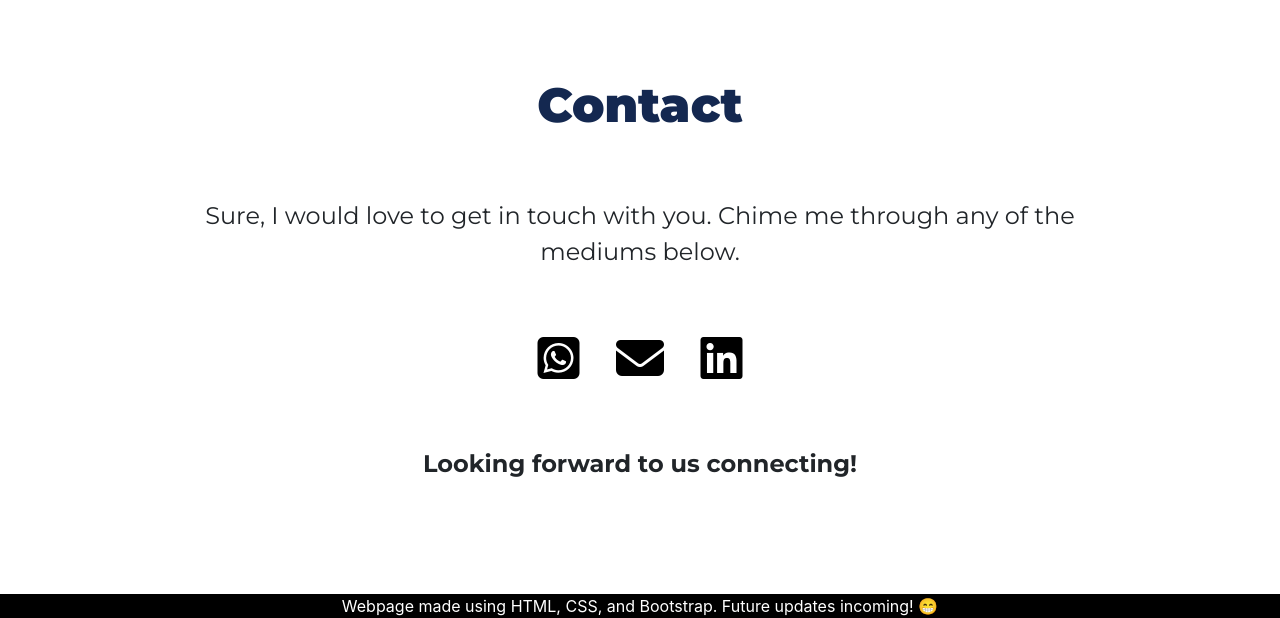
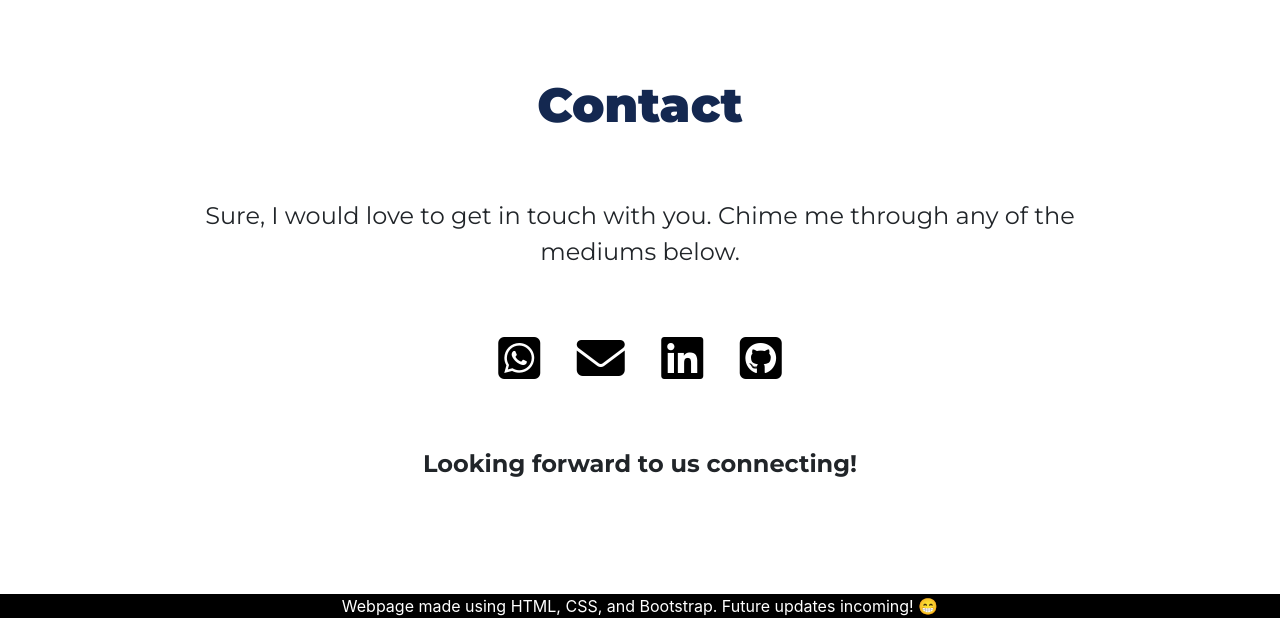
Before and after one commit to 1BHARGAV/bhargav-here, a plain HTML site: page index.html in a window 1280 px wide. Shown: the part 5202-5820 px from the top of the page. Drawn offline with nearby package versions, Linux system fonts and the light colour scheme.

Commit message:
Update contact section

```diff
--- a/index.html
+++ b/index.html
@@ -343,7 +343,7 @@
       <br>
       <p class="description">Sure, I would love to get in touch with you. Chime me through any of the mediums below.</p>
       <a href="https://wa.me/+919962330011"><i class="fab fa-whatsapp-square contact-me-icon"></i></a> <a href="mailto:iambhargav@yahoo.com?subject=Hey Bhargav! I am contacting you from your website."><i
-          class="fas fa-envelope contact-me-icon"></i></a> <a href="https://www.linkedin.com/in/bhargav-p-637103185"><i class="fab fa-linkedin contact-me-icon"></i></a>
+          class="fas fa-envelope contact-me-icon"></i></a> <a href="https://www.linkedin.com/in/bhargav-p-637103185"><i class="fab fa-linkedin contact-me-icon"></i></a> <a href="https://github.com/1BHARGAV"><i class="fab fa-github-square contact-me-icon"></i></i></a>
       <p class="description"><strong>Looking forward to us connecting!</strong></p>
     </div>
   </section>
```
